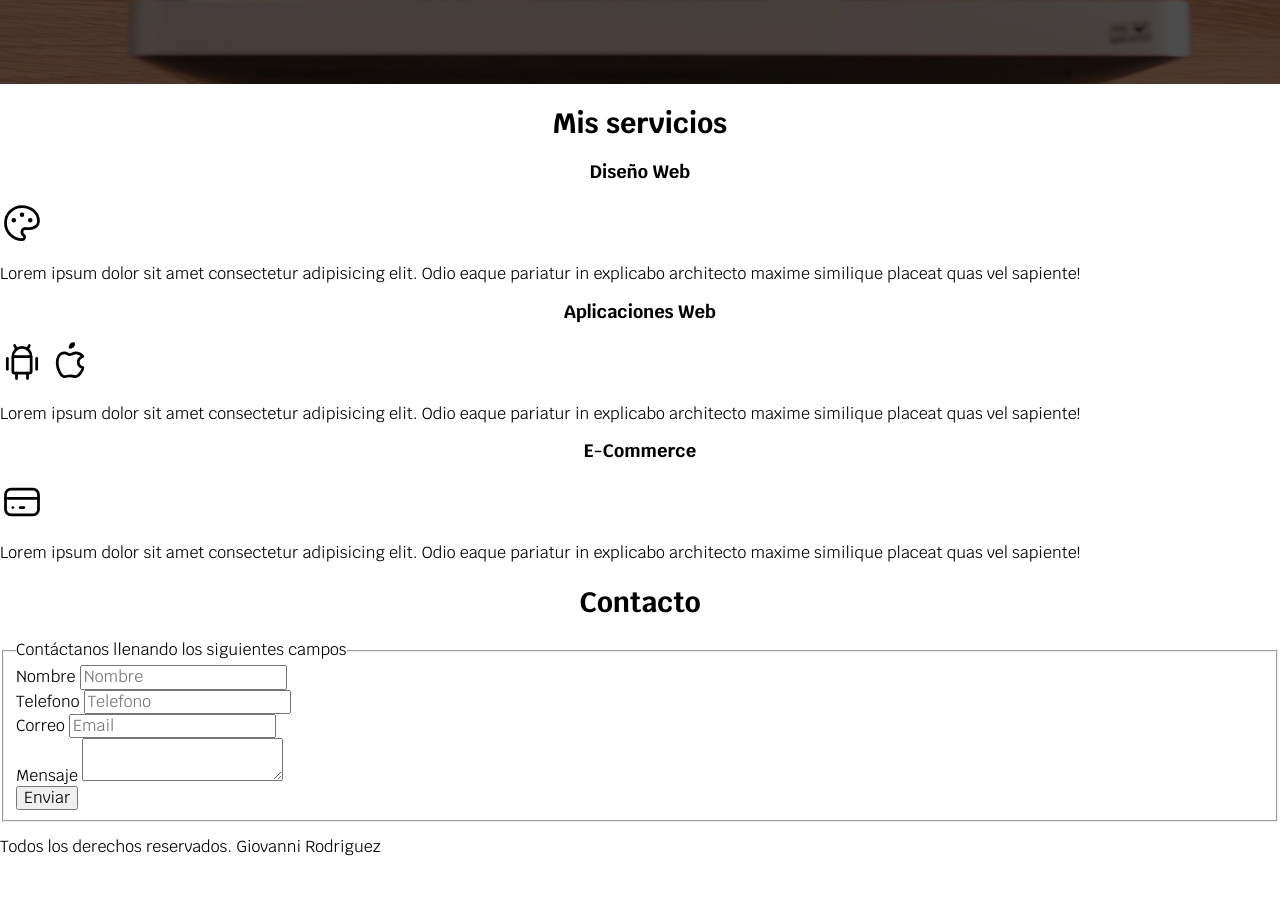
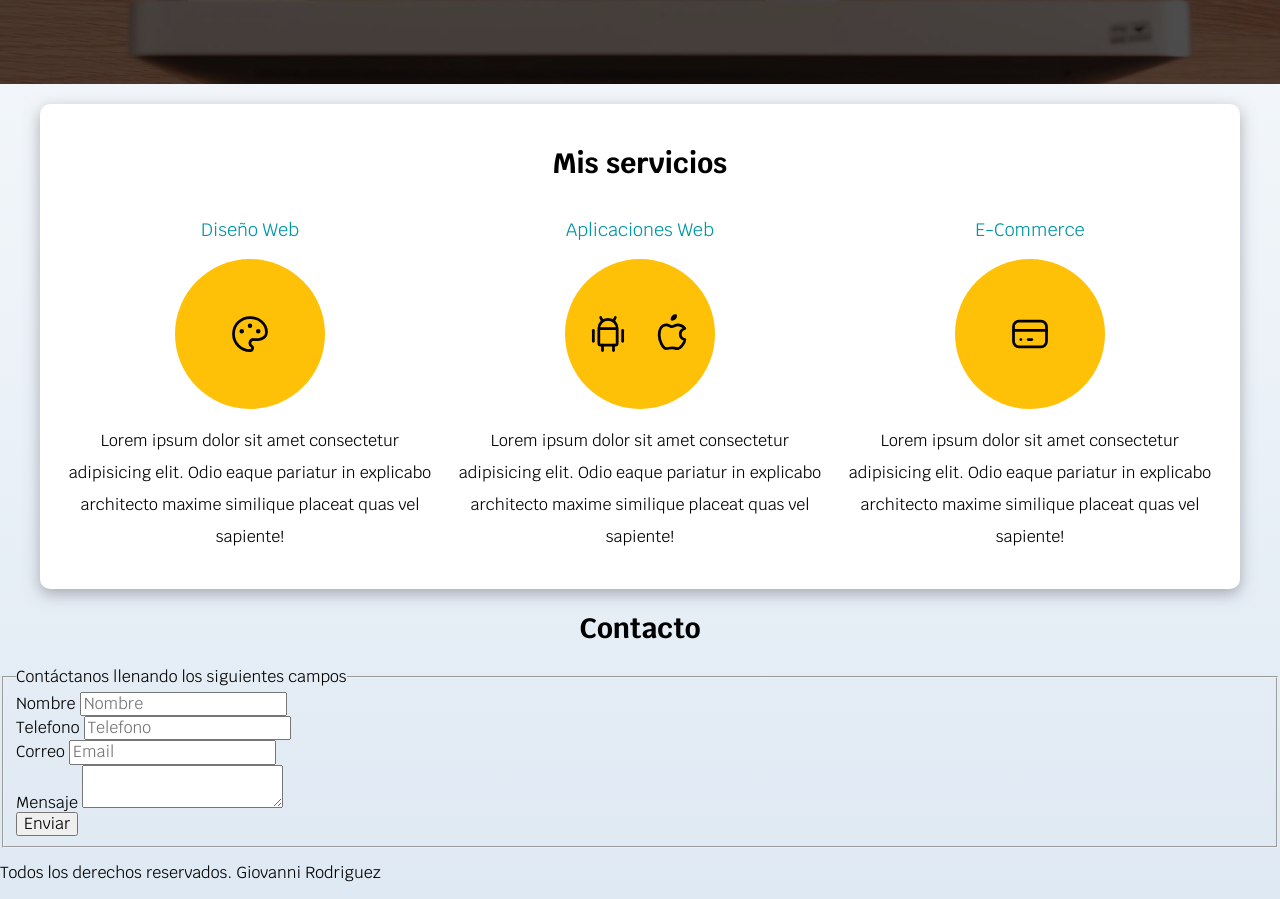
Before and after one commit to gioalexrr90/SitioFreelancer, a plain HTML site: page index.html in a window 1280 px wide. Shown: the part 504-1403 px from the top of the page. Before the commit the page ends 1376 px from the top, so only its background shows below. Drawn offline with Linux system fonts and the light colour scheme.

Commit message:
Se agrega diseño a los servicios

```diff
--- a/css/style.css
+++ b/css/style.css
@@ -8,6 +8,7 @@ Se agregar varaibles
     --primario: #FFC107;
     --secundario: #0097A7;
     --gris: #757575;
+    --grisClaro: #DFE9F3;
 }
 
 /* Hack para hacer responsive y uso de REM mas facil */
@@ -32,6 +33,8 @@ html {
 body {
     font-size: 16px;
     font-family: 'Krub', sans-serif;
+    /* background: linear-gradient(0deg, rgba(223,233,243,1) 0%, rgba(233,241,250,1) 50%, rgba(255,255,255,1) 100%); */
+    background-image: linear-gradient(to top, var(--grisClaro) 0%, var(--blanco) 100%);
 }
 
 h1 {
@@ -78,6 +81,13 @@ h1, h2, h3 {
     }
 }
 
+.sombra {
+    box-shadow: 0px 5px 15px 0px rgba(112, 112, 122, 0.54);
+    background-color: var(--blanco);
+    padding: 2rem;
+    border-radius: 1rem;
+}
+
 .nav-bg {
     background-color: var(--secundario);
 }
@@ -116,6 +126,7 @@ h1, h2, h3 {
     background-size: cover; /* Permite tomar todo el ancho de la pantalla de la imagen */
     height: 45rem; /* Se aplican 450px de alto a la imagen */
     position: relative; /* Para posicionar hero-content se agrega relative a la "clase padre" */
+    margin-bottom: 2rem;
 }
 
 .hero-content {
@@ -136,3 +147,38 @@ h1, h2, h3 {
 .hero-content p {
     color: var(--blanco); /* Se agrega un color blanco al texto del contenido hero */
 }
+
+/* Servicios */
+@media (min-width: 768px) {
+    .services {
+        display: grid;
+        grid-template-columns: repeat(3, 1fr);
+        column-gap: 1rem; /* Se agrega una separaciçon entre las columnas (similar a un margin pero en grid */
+    }
+}
+
+.service {
+    display: flex;
+    flex-direction: column;
+    align-items: center;
+}
+
+.service h3 {
+    color: var(--secundario);
+    font-weight: normal;
+}
+
+.service p {
+    line-height: 2;
+    text-align: center;
+}
+
+.service .icons {
+    height: 15rem;
+    width: 15rem;
+    background-color: var(--primario);
+    border-radius: 50%;
+    display: flex;
+    justify-content: space-evenly;
+    align-items: center;
+}
--- a/index.html
+++ b/index.html
@@ -44,12 +44,14 @@
         </div>
     </section>
 
-    <main>
+    <main class="contenedor sombra">
         <h2>Mis servicios</h2>
 
-        <section>
+        <div class="services">
+            <section class="service">
                 <h3>Diseño Web</h3>
 
+                <div class="icons">
                     <svg xmlns="http://www.w3.org/2000/svg" class="icon icon-tabler icon-tabler-palette" width="44" height="44" viewBox="0 0 24 24" stroke-width="1.5" stroke="#000000" fill="none" stroke-linecap="round" stroke-linejoin="round">
                         <path stroke="none" d="M0 0h24v24H0z" fill="none"/>
                         <path d="M12 21a9 9 0 1 1 0 -18a9 8 0 0 1 9 8a4.5 4 0 0 1 -4.5 4h-2.5a2 2 0 0 0 -1 3.75a1.3 1.3 0 0 1 -1 2.25" />
@@ -57,13 +59,15 @@
                         <circle cx="12" cy="7.5" r=".5" fill="currentColor" />
                         <circle cx="16.5" cy="10.5" r=".5" fill="currentColor" />
                     </svg>
+                </div>
 
                 <p>Lorem ipsum dolor sit amet consectetur adipisicing elit. Odio eaque pariatur in explicabo architecto maxime similique placeat quas vel sapiente!</p>
             </section>
 
-        <section>
+            <section class="service">
                 <h3>Aplicaciones Web</h3>
 
+                <div class="icons">
                     <svg xmlns="http://www.w3.org/2000/svg" class="icon icon-tabler icon-tabler-brand-android" width="44" height="44" viewBox="0 0 24 24" stroke-width="1.5" stroke="#000000" fill="none" stroke-linecap="round" stroke-linejoin="round">
                         <path stroke="none" d="M0 0h24v24H0z" fill="none"/>
                         <line x1="4" y1="10" x2="4" y2="16" />
@@ -80,13 +84,15 @@
                         <path d="M9 7c-3 0 -4 3 -4 5.5c0 3 2 7.5 4 7.5c1.088 -.046 1.679 -.5 3 -.5c1.312 0 1.5 .5 3 .5s4 -3 4 -5c-.028 -.01 -2.472 -.403 -2.5 -3c-.019 -2.17 2.416 -2.954 2.5 -3c-1.023 -1.492 -2.951 -1.963 -3.5 -2c-1.433 -.111 -2.83 1 -3.5 1c-.68 0 -1.9 -1 -3 -1z" />
                         <path d="M12 4a2 2 0 0 0 2 -2a2 2 0 0 0 -2 2" />
                     </svg>
+                </div>
 
                 <p>Lorem ipsum dolor sit amet consectetur adipisicing elit. Odio eaque pariatur in explicabo architecto maxime similique placeat quas vel sapiente!</p>
             </section>
 
-        <section>
+            <section class="service">
                 <h3>E-Commerce</h3>
 
+                <div class="icons">
                     <svg xmlns="http://www.w3.org/2000/svg" class="icon icon-tabler icon-tabler-credit-card" width="44" height="44" viewBox="0 0 24 24" stroke-width="1.5" stroke="#000000" fill="none" stroke-linecap="round" stroke-linejoin="round">
                         <path stroke="none" d="M0 0h24v24H0z" fill="none"/>
                         <rect x="3" y="5" width="18" height="14" rx="3" />
@@ -94,9 +100,12 @@
                         <line x1="7" y1="15" x2="7.01" y2="15" />
                         <line x1="11" y1="15" x2="13" y2="15" />
                     </svg>
+                </div>
 
                 <p>Lorem ipsum dolor sit amet consectetur adipisicing elit. Odio eaque pariatur in explicabo architecto maxime similique placeat quas vel sapiente!</p>
             </section>
+        </div> <!-- Cierre de la clase .services -->
+
     </main>
 
     <section>
```
Lines whose indentation alone changed are shown as unchanged.
